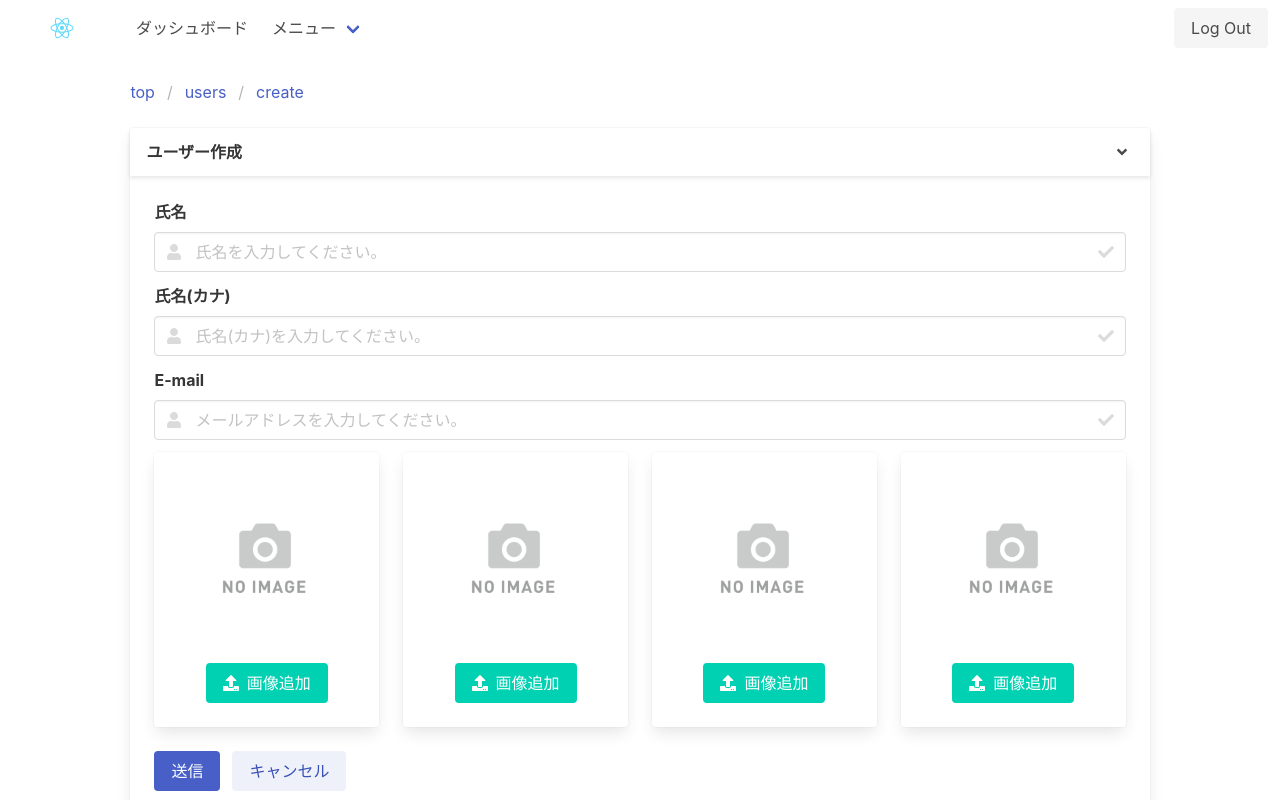
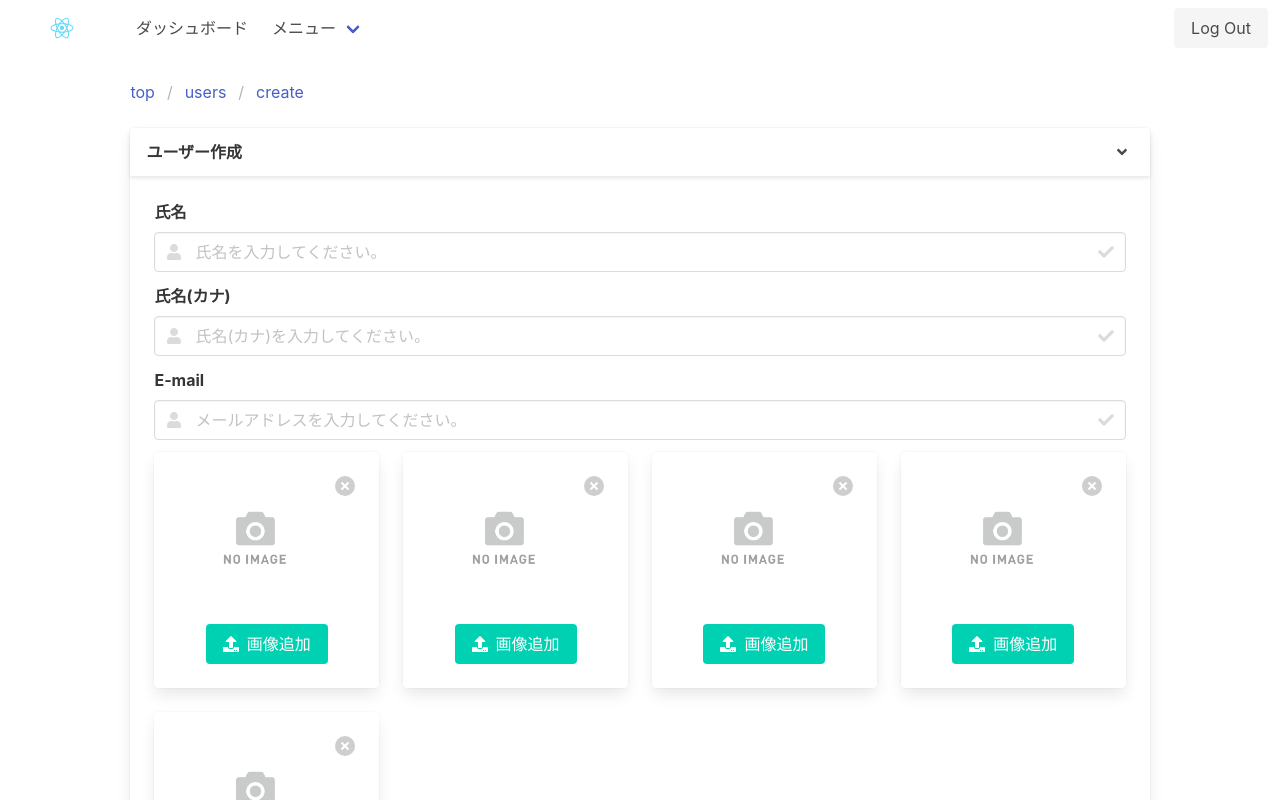
Before and after one commit to TOnodera/react.js-learning, a React (Create React App) app: page /users/create in a window 1280 px wide. Shown: the top 800 px of the page. Built offline with nearby package versions, Linux system fonts and the light colour scheme.

Commit message:
FormImagesの複数コンポーネント作りこむのはデータ送信ためしてからがよさそう

```diff
--- a/src/components/molecules/FormImage.js
+++ b/src/components/molecules/FormImage/FormImage.js
@@ -1,12 +1,22 @@
 import React from 'react'
-import noImage from '../../images/noimage.png'
+import noImage from '../../../images/noimage.png'
 
 class SimpleImage extends React.Component {
   constructor(props) {
     super(props)
+    this.fileRef = React.createRef()
     this.state = {
       src: props.src,
     }
+  }
+  onDeleteButtonClicked = (e) => {
+    this.fileRef.current.value = null
+    this.setState(() => {
+      return {
+        src: '',
+      }
+    })
+    this.props.onDeleteButtonClicked(e)
   }
   fileHasChanged = (e) => {
     const reader = new FileReader()
@@ -25,6 +35,10 @@ class SimpleImage extends React.Component {
         <div className={this.props.className}>
           <div className="card">
             <div className="card-content">
+              <button
+                className="delete is-pulled-right"
+                onClick={this.onDeleteButtonClicked}
+              ></button>
               <div className="is-centered columns">
                 <div className={['column', this.state.src ? '' : 'is-hidden'].join(' ')}>
                   <img src={this.state.src} />
@@ -38,6 +52,7 @@ class SimpleImage extends React.Component {
                   <input
                     className="file-input"
                     type="file"
+                    ref={this.fileRef}
                     name="resume"
                     onChange={this.fileHasChanged}
                   />
--- /dev/null
+++ b/src/components/molecules/FormImage/FormImages.js
@@ -0,0 +1,18 @@
+import React from 'react'
+import FormImage from './FormImage'
+
+class FormImages extends React.Component {
+  render() {
+    return (
+      <div className="columns is-flex-wrap-wrap">
+        <FormImage className="column is-one-quarter" />
+        <FormImage className="column is-one-quarter" />
+        <FormImage className="column is-one-quarter" />
+        <FormImage className="column is-one-quarter" />
+        <FormImage className="column is-one-quarter" />
+      </div>
+    )
+  }
+}
+
+export default FormImages
--- a/src/components/pages/user/Create.js
+++ b/src/components/pages/user/Create.js
@@ -1,7 +1,7 @@
 import React from 'react'
 import BasicCard from '../../organisms/card/BasicCard'
 import GeneralTextInput from '../../molecules/GeneralTextInput'
-import FormImage from '../../molecules/FormImage'
+import FormImages from '../../molecules/FormImage/FormImages'
 
 class CreateUser extends React.Component {
   constructor() {
@@ -75,12 +75,8 @@ class CreateUser extends React.Component {
           type="email"
         />
 
-        <div className="columns is-flex-wrap-wrap">
-          <FormImage className="column is-one-quarter" />
-          <FormImage className="column is-one-quarter" />
-          <FormImage className="column is-one-quarter" />
-          <FormImage className="column is-one-quarter" />
-        </div>
+        <FormImages />
+
         <div className="field is-grouped">
           <div className="control">
             <button className="button is-link">送信</button>
```
